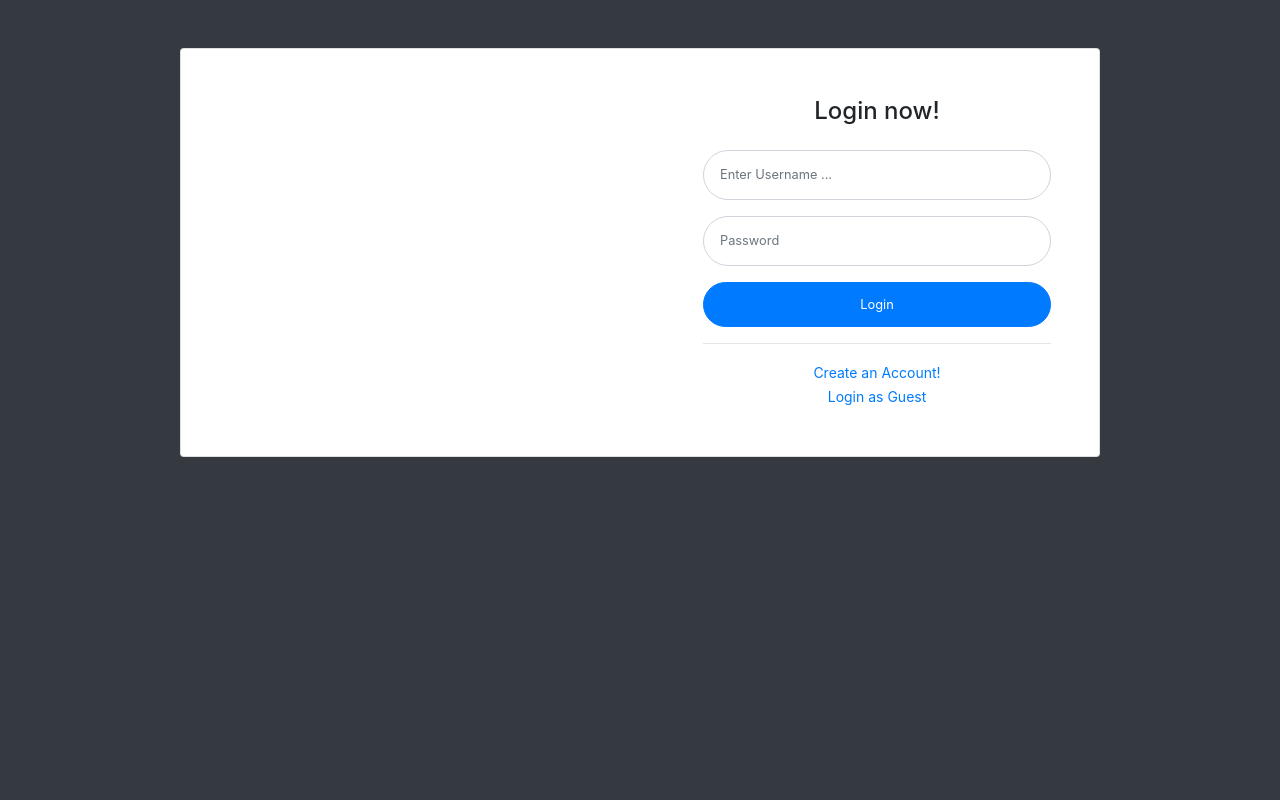
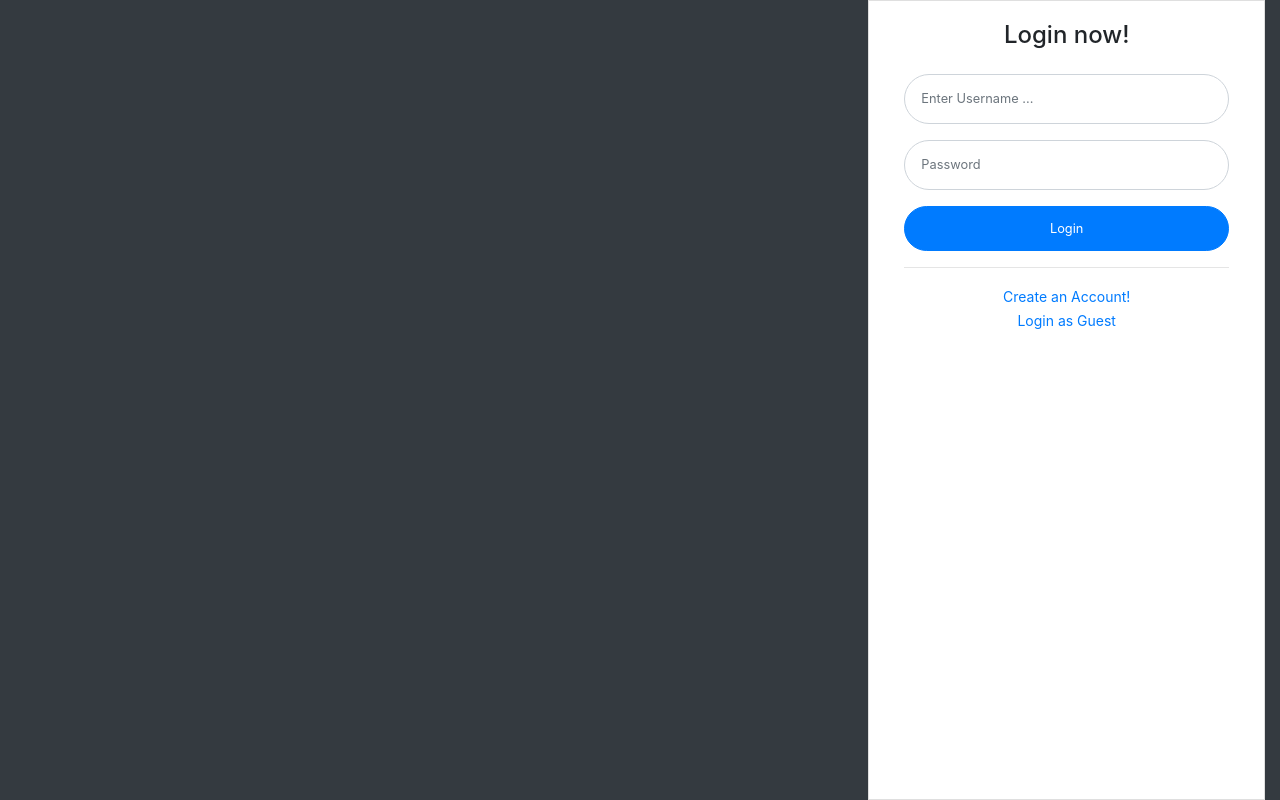
Before and after one commit to Ryuka25/mini-classroom, a PHP site: the page made by views/viewLogin/login.php in a window 1280 px wide. Run offline with PHP 8.4, Linux system fonts and the light colour scheme; the template is opened without the code that fills it, so the values that code supplies are empty; some libraries are stand-ins or nearby versions.

Commit message:
👌️ IMPROVE `views/viewLogin` : Change the design layout

```diff
--- a/views/viewLogin/login.php
+++ b/views/viewLogin/login.php
@@ -1,13 +1,9 @@
 <!-- Begin Login Page -->
-<div class="container">
+<div class="col-xl-4 float-right d-flex">
+    <div class="card col-12 vh-100 rounded-0">
+        <div class="card-body">
             <div class="row justify-content-center">
-        <div class="col-xl-10">
-            <div class="card my-5">
-                <div class="card-body p-0">
-                    <div class="row justify-content-center">
-                        <div class="col-lg-6 d-none d-block"></div>
-                        <div class="col-lg-6">
-                            <div class="p-5">
+                <div class="col-12">
                     <div class="text-center">
                         <h1 class="h4 mb-4">Login now!</h1>
                     </div>
@@ -35,10 +31,6 @@
                 </div>
             </div>
         </div>
-
-                </div>
-            </div>
-        </div>
     </div>
 </div>
 
```
Lines whose indentation alone changed are shown as unchanged.
